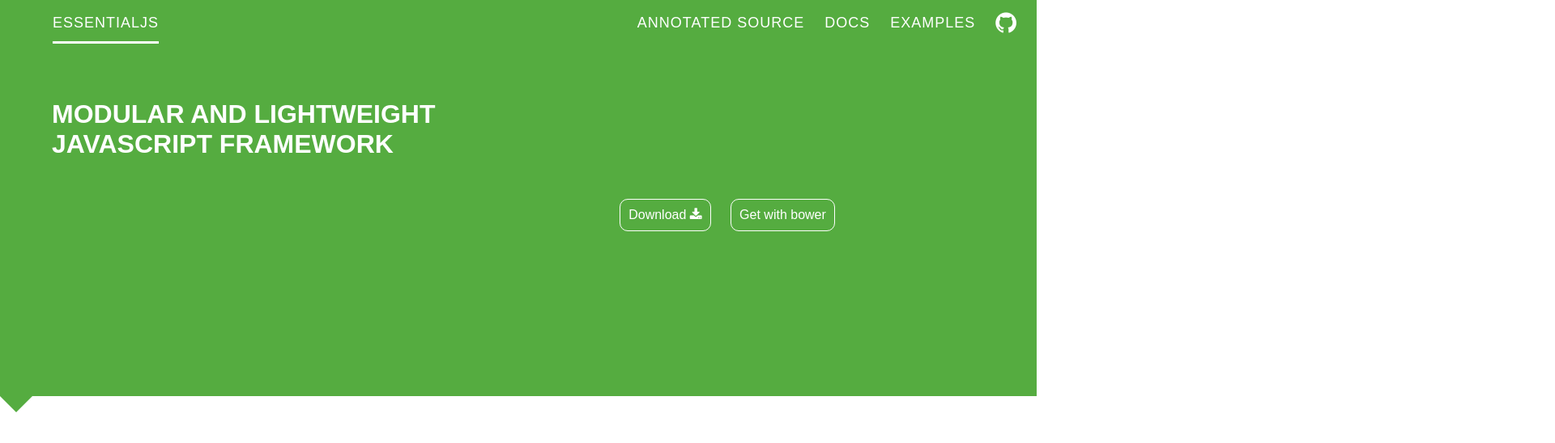
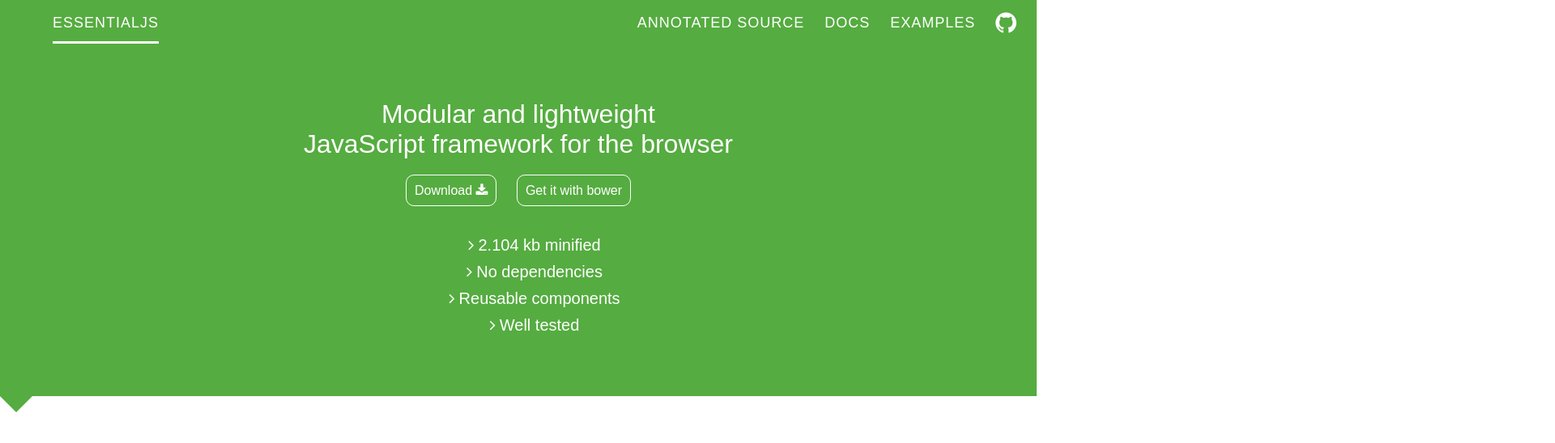
Before and after one commit to roperzh/essential.js, a plain HTML site: page index.html in a window 1280 px wide. Shown: the top 548 px of the page at 81% size, 1920 px wide, since content can reach past the window. Drawn offline with Linux system fonts and the light colour scheme.

Commit message:
Finishes the main module of the landing page

```diff
--- a/index.html
+++ b/index.html
@@ -12,6 +12,7 @@
 
   <link rel="stylesheet" href="//netdna.bootstrapcdn.com/font-awesome/4.1.0/css/font-awesome.min.css">
   <link rel="stylesheet" href="stylesheets/normalize.css">
+  <link rel="stylesheet" href="stylesheets/highlight.css">
   <link rel="stylesheet" href="stylesheets/main.css">
 </head>
 <body>
@@ -32,21 +33,31 @@
       <a href="#" class="nav-item">Docs</a>
     </li>
     <li class="pull-right">
-      <a href="#" class="nav-item">Annotated Source</a>
+      <a href="/docs" class="nav-item">Annotated Source</a>
     </li>
   </ul>
 </nav>
 
 <header id="presentation">
-  <h1 class="main-title fixed-width">Modular and lightweight JavaScript framework</h1>
-  <section class="download-options">
-    <button class="button">Download <i class="fa fa-download"></i></button>
-    <button class="button">Get with bower</button>
+  <section class="downloads">
+      <h1 class="main-title">Modular and lightweight </br> JavaScript framework for the browser</h1>
+    <a href="http://raw.githubusercontent.com/roperzh/essential.js/master/essential.min.js" class="button" download>Download <i class="fa fa-download"></i></a>
+    <a class="button">Get it with bower</a>
+  </section>
+  <section class="features">
+    <ul class="feature-list clearfix">
+      <li><i class="fa fa-angle-right"></i>2.104 kb minified</li>
+      <li><i class="fa fa-angle-right"></i>No dependencies</li>
+      <li><i class="fa fa-angle-right"></i>Reusable components</li>
+      <li><i class="fa fa-angle-right"></i>Well tested</li>
+    </ul>
   </section>
   <span class="arrow-down"></span>
 </header>
 
+<script src="javascripts/highlight.js"></script>
 <script src="javascripts/main.js"></script>
+<script type="text/javascript">hljs.initHighlightingOnLoad();</script>
 
 <!-- Google Analytics: change UA-XXXXX-X to be your site's ID. -->
 <script>
--- a/stylesheets/main.css
+++ b/stylesheets/main.css
@@ -7,17 +7,10 @@
   background: #55AC40;
 }
 
-#presentation > .main-title {
+#presentation > .downloads {
   position: relative;
   top: 25%;
-  left: 5%;
-}
-
-#presentation > .download-options {
-  position: relative;
-  right: 0;
-  top: 150px;
-  left: 59%;
+  text-align: center;
 }
 
 #presentation > .arrow-down {
@@ -57,12 +50,10 @@
 }
 
 .main-title {
+  margin-bottom: 30px;
+  font-weight: 100;
+  text-align: center;
   color: white;
-  text-transform: uppercase;
-}
-
-.fixed-width {
-  width: 50%;
 }
 
 .button {
@@ -72,6 +63,7 @@
 
   border: 1px solid white;
   border-radius: 10px;
+  text-decoration: none;
   color: white;
 }
 
@@ -86,6 +78,26 @@
   border-right: 20px solid transparent;
 
   border-top: 20px solid #55AC40;
+}
+
+.features {
+  text-align: center;
+  position: relative;
+  top: 140px;
+}
+
+.feature-list {
+  color: white;
+  list-style: none;
+  font-size: 20px;
+}
+
+.feature-list li {
+  margin: 10px 0px;
+}
+
+.feature-list li i {
+  margin-right: 5px;
 }
 
 /* States */
```
